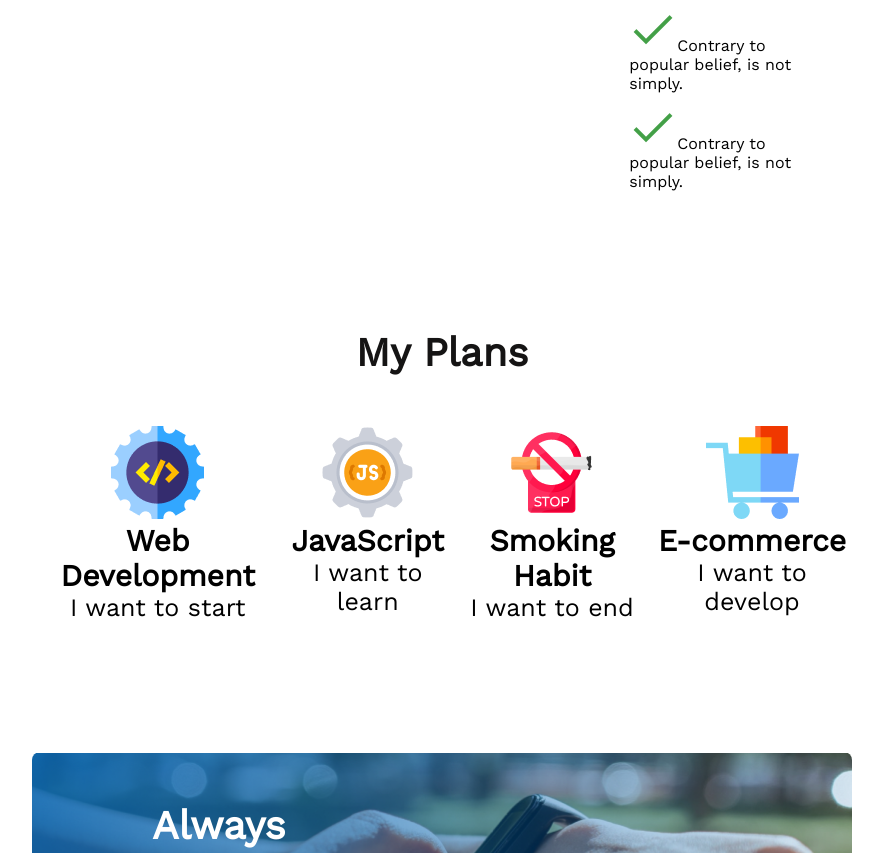
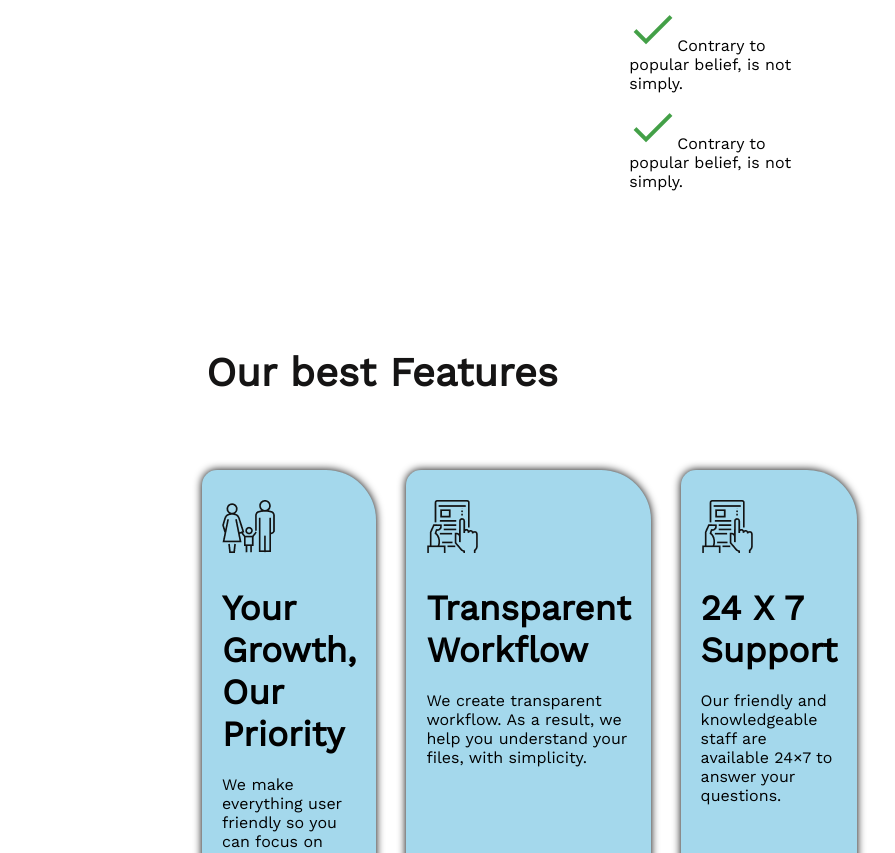
Before and after one commit to islammazharul/assignment-one, a plain HTML site: page index.html in a window 1280 px wide. Shown: the part 1947-2800 px from the top of the page, without its empty margins (198-1093 px from the left). Drawn offline with nearby package versions, Linux system fonts and the light colour scheme.

Commit message:
added feature section

```diff
--- a/index.html
+++ b/index.html
@@ -14,7 +14,7 @@
         <div class="banner">
             <div class="banner-text">
                 <h1 class="banner-title">All Thinks Are Possible If You believe</h1>
-                <p class="banner-description">There are many variations of passages of Lorem Ipsum available, but the majority have suffered alteration in some form, by injected humour, or randomised words</p>
+                <p class="banner-description">Hi I am MD. MAZHARUL ISLAM. Now I am a student of Programming Hero. Web Design & Development is my Dream. I am learning Web Design & Development from Programming Hero. I will become a Web Developer one day in Future....Inshaallah.</p>
                 <button class="btn-primary">Contact Us</button>
             </div>
         </div>
@@ -34,6 +34,29 @@
                 <p class="fail-description"><img src="images/icons/check.png" alt="">Contrary to popular belief, is not simply.</p>
                 <p class="fail-description"><img src="images/icons/check.png" alt="">Contrary to popular belief, is not simply.</p>
                 <p class="fail-description"><img src="images/icons/check.png" alt="">Contrary to popular belief, is not simply.</p>
+            </div>
+        </section>
+
+        <section>
+            <div class="fail">
+                <h3 class="fail-title">Our best Features</h3>
+            </div>
+            <div class="feature">
+                <div class="feature-item">
+                    <img src="images/icons/shelter.png" alt="">
+                    <h4 class="title">Your Growth, Our Priority</h4>
+                    <p class="fail-description">We make everything user friendly so you can focus on growing your business.</p>
+                </div>
+                <div class="feature-item">
+                    <img src="images/icons/Frame-1.png" alt="">
+                    <h4 class="title">Transparent Workflow</h4>
+                    <p class="fail-description">We create transparent workflow. As a result, we help you understand your files, with simplicity.</p>
+                </div>
+                <div class="feature-item">
+                    <img src="images/icons/Frame-1.png" alt="">
+                    <h4 class="title">24 X 7 Support</h4>
+                    <p class="fail-description">Our friendly and knowledgeable staff are available 24×7 to answer your questions.</p>
+                </div>
             </div>
         </section>
         <section>
--- a/styles/style.css
+++ b/styles/style.css
@@ -68,6 +68,24 @@
     font-size: 16px;
     font-weight: 400;
     margin-bottom: 8px;
+}
+.feature{
+    display: flex;
+    text-align: left;
+    margin: 50px 400px 130px;
+    gap: 30px;
+}
+.feature-item{
+    background-color: rgb(164, 216, 236);
+    padding: 30px 20px 30px;
+    border-radius: 15px 50px;
+    box-shadow: 0 0 0.5rem rgb(0, 0,.2)
+}
+.title{
+    font-size: 35px;
+    font-weight: 700;
+    margin-bottom: 20px;
+    margin-top: 30px;
 }
 .plan{
     text-align: center;
```
Also changed, not shown: images/icons/Frame-1.png (added), images/icons/food.png (added), images/icons/icon4.svg (added), images/icons/icon6.svg (added), images/icons/shelter.png (added).
